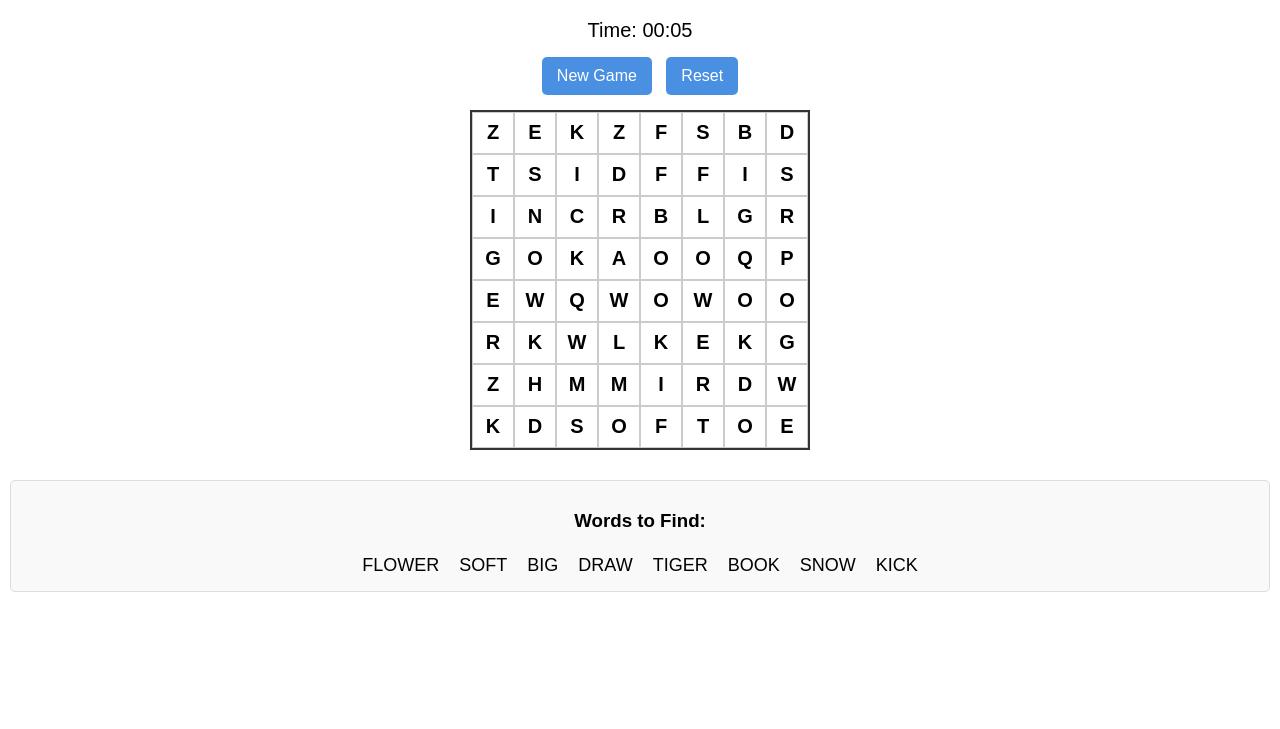
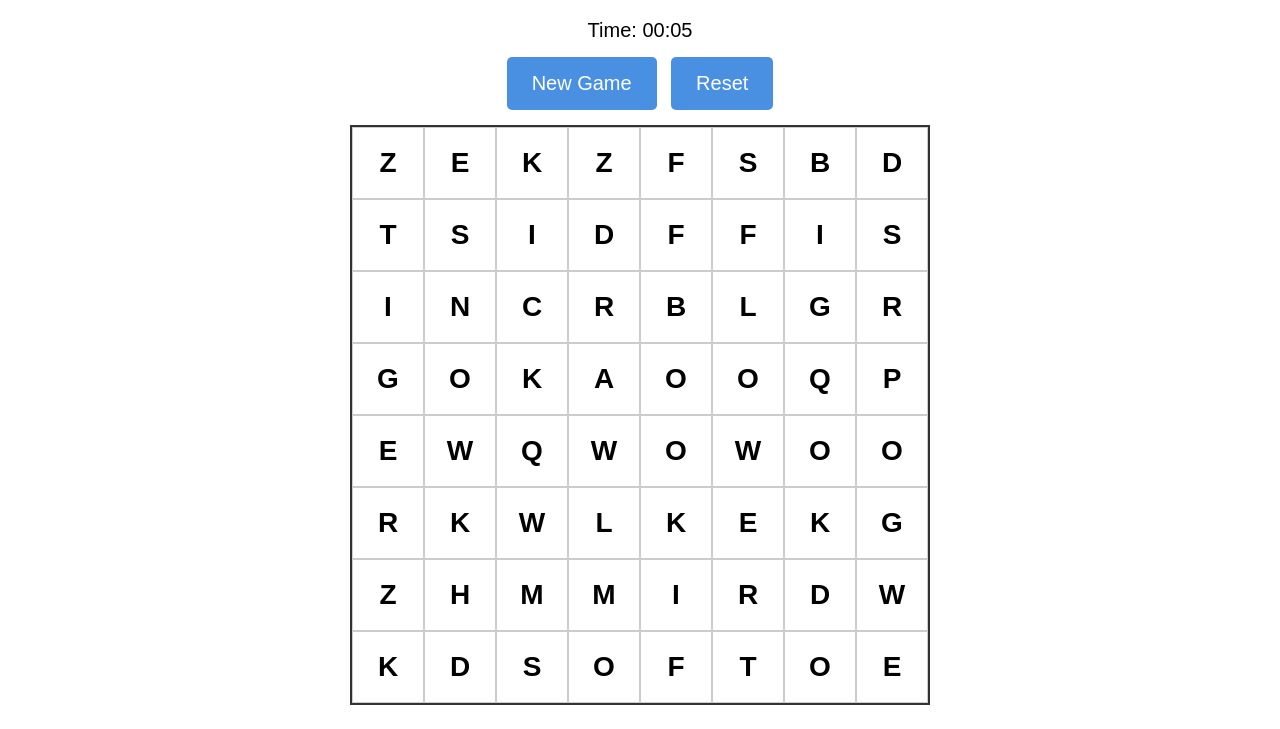
Before and after one commit to ksanket17/word-search, a plain HTML site: page index.html in a window 1280 px wide. Shown: the part 71-800 px from the top of the page. Drawn offline with Linux system fonts and the light colour scheme.

Commit message:
fixed for IPad

```diff
--- a/index.html
+++ b/index.html
@@ -10,12 +10,15 @@
             margin: 0;
             padding: 10px;
             text-align: center;
+            max-width: 100%;
+            overflow-x: hidden;
         }
 
         .grid {
             border: 2px solid #333;
             display: inline-block;
             margin: 10px auto;
+            max-width: 95%;
         }
 
         .row {
@@ -32,6 +35,25 @@
             font-weight: bold;
             font-size: 20px;
             touch-action: none;
+        }
+
+        /* Responsive sizing for different devices */
+        @media screen and (min-width: 768px) {
+            /* For tablets like iPad */
+            .cell {
+                width: 60px;
+                height: 60px;
+                font-size: 24px;
+            }
+        }
+
+        @media screen and (min-width: 1024px) {
+            /* For larger tablets and desktops */
+            .cell {
+                width: 70px;
+                height: 70px;
+                font-size: 28px;
+            }
         }
 
         .selected {
@@ -63,13 +85,33 @@
         }
 
         button {
-            padding: 10px 15px;
-            font-size: 16px;
+            padding: 12px 20px;
+            font-size: 18px;
             background-color: #4a90e2;
             color: white;
             border: none;
             border-radius: 5px;
             margin: 5px;
+        }
+
+        @media screen and (min-width: 768px) {
+            button {
+                padding: 15px 25px;
+                font-size: 20px;
+            }
+
+            .word-item {
+                font-size: 22px;
+                margin: 8px 12px;
+            }
+
+            .timer {
+                font-size: 24px;
+            }
+
+            h1 {
+                font-size: 32px;
+            }
         }
 
         .timer {
```
